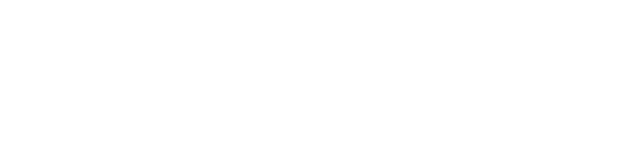
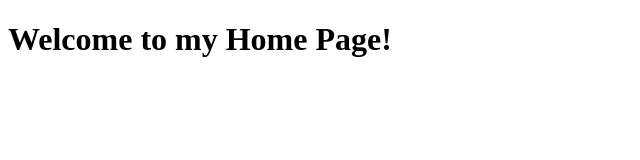
Before and after one commit to BearsLair/homepage-backend, a plain HTML site: page index.html in a window 1280 px wide. Shown: the whole page, without its empty margins (0-640 px from the left). Drawn offline with Linux system fonts and the light colour scheme.

Commit message:
added text to body

```diff
--- a/index.html
+++ b/index.html
@@ -5,5 +5,7 @@
     <meta name="viewport" content="width=device-width, initial-scale=1.0" />
     <title>Document</title>
   </head>
-  <body></body>
+  <body>
+    <h1>Welcome to my Home Page!</h1>
+  </body>
 </html>
```
